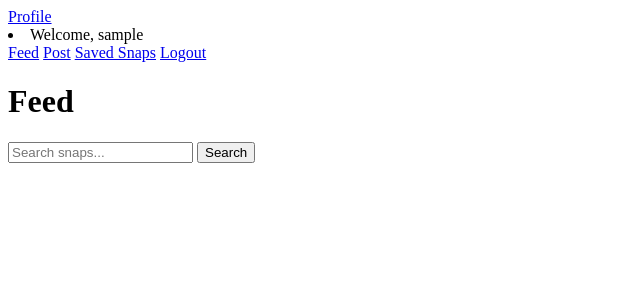
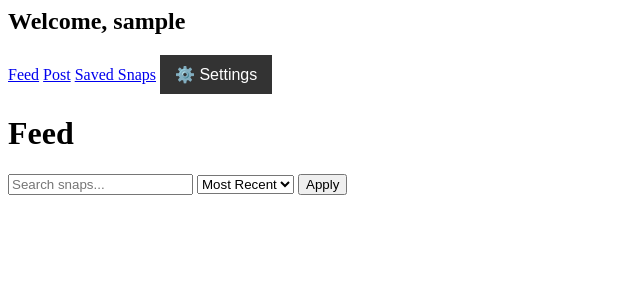
Before and after one commit to tanooj13/SnapSphere, a Django app: page / in a window 1280 px wide. Shown: the top 300 px of the page, without its empty margins (0-640 px from the left). Run offline with Django 5.2, Linux system fonts and the light colour scheme; the visitor is signed in with stand-in values (Sample User, id 1); data that the repository does not hold is empty.

Commit message:
Added setting,delete acc,update bio

```diff
--- a/base/urls.py
+++ b/base/urls.py
@@ -17,6 +17,7 @@ urlpatterns = [
     path('edit-comment/<int:snap_id>/<int:comment_id>',views.edit_comment,name='edit-comment'),
     path('save-snap/<int:snap_id>/',views.save_snap,name='save-snap'),
     path('saved-snaps/',views.show_saved,name='saved-snaps'),
+    path('delete-acoount/',views.delete_account,name='delete-account'),
 
 
 ]
--- a/base/views.py
+++ b/base/views.py
@@ -5,6 +5,7 @@ from .models import Snap,Comment,Profile,Like,SavedSnap
 from django.contrib import messages
 from django.contrib.auth.models import User
 from django.contrib import auth
+from django.contrib.auth.decorators import login_required
 
 # Create your views here.
 
@@ -55,28 +56,26 @@ def logout(request):
     return redirect('home')
 
 def home(request):
+    query = request.GET.get('q', '')
+    filter_type = request.GET.get('filter', 'recent')  # Default is 'recent'
+
     snaps = Snap.objects.all()
-    filter_option = request.GET.get('filter', 'recent')  # Default: most recent
-    query = request.GET.get('q','')
+
+    # Apply Search Filter
     if query:
-        snaps = Snap.objects.filter(description__icontains=query) | Snap.objects.filter(category__icontains=query)| Snap.objects.filter(user__username__icontains=query)
-    else:
-        snaps = Snap.objects.all().order_by('-created_at')
+        snaps = snaps.filter(description__icontains=query) | snaps.filter(category__icontains=query) | snaps.filter(user__username__icontains=query)
 
-    if filter_option == 'most_liked_desc':
-        snaps = snaps.order_by('-likes_count')  # Most liked first
-    elif filter_option == 'most_liked_asc':
-        snaps = snaps.order_by('likes_count')   # Least liked first
-    elif filter_option == 'oldest':
-        snaps = snaps.order_by('created_at')    # Oldest first
-    else:  # Default is 'recent'
-        snaps = snaps.order_by('-created_at')
+    # Apply Sorting Filter
+    if filter_type == 'most_liked':
+        snaps = snaps.order_by('-likes_count')  # Most Liked First
+    elif filter_type == 'least_liked':
+        snaps = snaps.order_by('likes_count')  # Least Liked First
+    elif filter_type == 'oldest':
+        snaps = snaps.order_by('created_at')  # Oldest First
+    else:  # Default to 'recent'
+        snaps = snaps.order_by('-created_at')  # Newest First
 
-    for snap in snaps:
-        snap.is_liked = snap.likes.filter(user=request.user).exists()
-        snap.is_saved = SavedSnap.objects.filter(user=request.user, snap=snap).exists()
-    context = {"snaps":snaps,"query":query,'filter_option': filter_option}
-    return render(request,'home.html',context)
+    return render(request, 'home.html', {'snaps': snaps, 'query': query, 'filter_type': filter_type})
 
 def post(request):
     if (request.method == 'POST'):
@@ -124,6 +123,7 @@ def profile(request):
     profile, created = Profile.objects.get_or_create(user=user)
 
     snaps = Snap.objects.filter(user=user)
+
     context = {"profile": profile, "snaps": snaps, "created": created}
 
     return render(request, 'profile.html', context)
@@ -137,6 +137,7 @@ def like(request,snap_id):
         like.delete()
     else:
         Like.objects.create(user=request.user,snap=snap)
+    snap.update_likes_count()
 
     return redirect('home')
 
@@ -151,6 +152,7 @@ def comment(request, snap_id):
             comment.user = request.user
             comment.snap = snap
             comment.save()
+            snap.update_comments_count()
             messages.success(request,'Comment Posted Successfully!!!')
             return redirect(request.path)
     else:
@@ -165,6 +167,7 @@ def delete_comment(request, snap_id, comment_id):
     if request.method == 'POST' and comment.user == request.user:
         comment.delete()
         messages.success(request, "Comment Deleted Successfully...")
+        snap.update_comments_count()
         return redirect('comment-snap', snap_id)
 
     context = {"comment": comment, "snap": snap}
@@ -200,9 +203,26 @@ def show_saved(request):
     context = {"saved_snaps":saved_snaps}
     return render(request,'saved_snaps.html',context)
 
+@login_required
 def profile_view(request,username):
     profile_user = get_object_or_404(User, username=username)
     snaps = Snap.objects.filter(user=profile_user)
     total_likes = sum(snap.likes.count() for snap in snaps)
+    if request.method == "POST":
+        bio = request.POST.get("bio")
+        profile, created = Profile.objects.get_or_create(user=profile_user)
+        profile.bio = bio
+        profile.save()
+        messages.success(request, "Bio updated successfully!")
+        return redirect('profile-view',username=username)
     context={"snaps":snaps,"total_likes":total_likes,"profile_user":profile_user}
     return render(request,'profile.html',context)
+
+def delete_account(request):
+    if request.method == 'POST':
+        user = request.user
+        logout(request)
+        user.delete()
+        messages.success(request, "Your account has been deleted.")
+        return redirect('home')
+    return render(request,'delete_account.html')
--- a/templates/home.html
+++ b/templates/home.html
@@ -3,9 +3,19 @@
 {% block content %}
 <h1>Feed</h1>
 {% if user.is_authenticated %}
-<form method="GET" action="">
+<!-- <form method="GET" action="">
     <input type="text" name="q" placeholder="Search snaps..." value="{{ query }}">
     <button type="submit">Search</button>
+</form> -->
+<form method="GET" action="{% url 'home' %}">
+    <input type="text" name="q" placeholder="Search snaps..." value="{{ query }}">
+    <select name="filter" onchange="this.form.submit()">
+        <option value="recent" {% if filter_type == "recent" %}selected{% endif %}>Most Recent</option>
+        <option value="oldest" {% if filter_type == "oldest" %}selected{% endif %}>Oldest First</option>
+        <option value="most_liked" {% if filter_type == "most_liked" %}selected{% endif %}>Most Liked</option>
+        <option value="least_liked" {% if filter_type == "least_liked" %}selected{% endif %}>Least Liked</option>
+    </select>
+    <button type="submit">Apply</button>
 </form>
 {% for snap in snaps %}
 <div class="snap">
--- a/templates/nav.html
+++ b/templates/nav.html
@@ -1,13 +1,24 @@
+
 <nav>
   <div class="navbar">
 
     {% if user.is_authenticated %}
-      <a href="{% url 'profile-view' request.user.username %}">Profile</a>
-      <li>Welcome, {{ user.username }}</li>
+
+      <!-- <a href="{% url 'profile-view' request.user.username %}">Profile</a> -->
+      <h2>Welcome, {{ user.username }}</h2>
       <a href="{% url 'home' %}">Feed</a>
       <a href="{% url 'post' %}">Post</a>
       <a href="{% url 'saved-snaps' %}">Saved Snaps</a>
-      <a href="{% url 'logout' %}">Logout</a>
+      <!-- <a href="{% url 'logout' %}">Logout</a> -->
+
+      <div class="dropdown">
+        <button class="dropbtn">⚙️ Settings</button>
+        <div class="dropdown-content">
+            <a href="{% url 'profile-view' request.user.username %}">👤 Profile</a>
+            <a href="{% url 'logout' %}">🚪 Logout</a>
+            <a href="{% url 'delete-account' %}">❌ Delete Account</a>
+        </div>
+      </div>
     {% else %}
       <a href="{% url 'login' %}">Login</a>
       <a href="{% url 'register' %}">Register</a>
@@ -15,6 +26,45 @@
 
   </div>
 </nav>
+<style>
+  .dropdown {
+      position: relative;
+      display: inline-block;
+  }
+
+  .dropbtn {
+      background-color: #333;
+      color: white;
+      padding: 10px 15px;
+      font-size: 16px;
+      border: none;
+      cursor: pointer;
+  }
+
+  .dropdown-content {
+      display: none;
+      position: absolute;
+      background-color: white;
+      min-width: 150px;
+      box-shadow: 0px 8px 16px rgba(0, 0, 0, 0.2);
+      z-index: 1;
+  }
+
+  .dropdown-content a {
+      color: black;
+      padding: 10px;
+      text-decoration: none;
+      display: block;
+  }
+
+  .dropdown-content a:hover {
+      background-color: #ddd;
+  }
+
+  .dropdown:hover .dropdown-content {
+      display: block;
+  }
+</style>
 
 {% block content %}
 
```
Also changed, not shown: base/models.py (+15 -4 lines), templates/delete_account.html (added, +16 -0 lines), templates/profile.html (+7 -0 lines).
